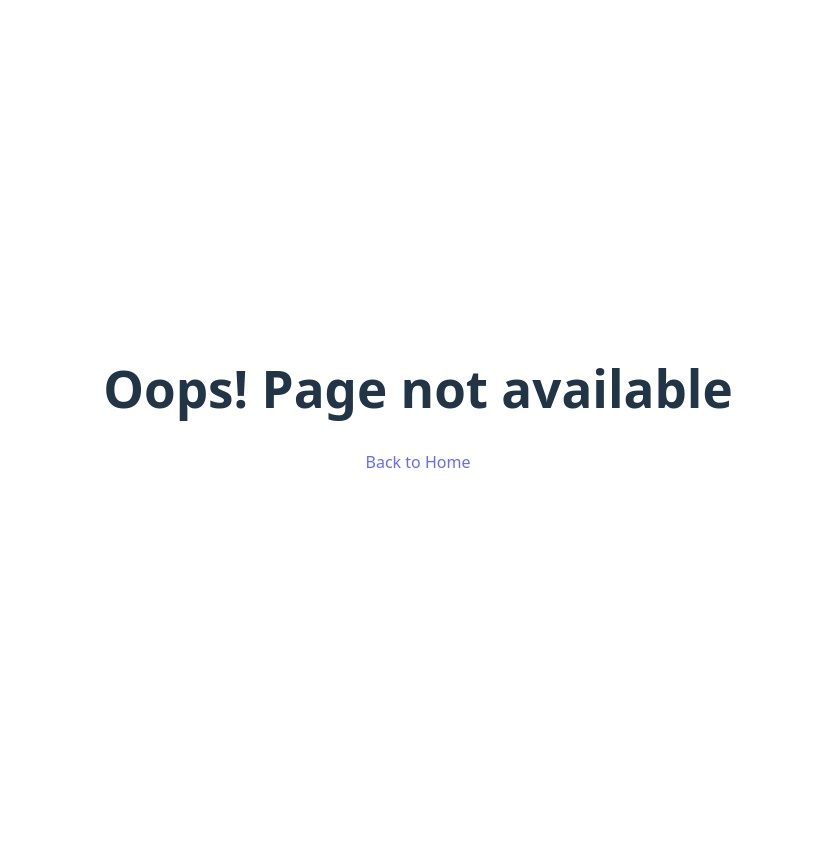
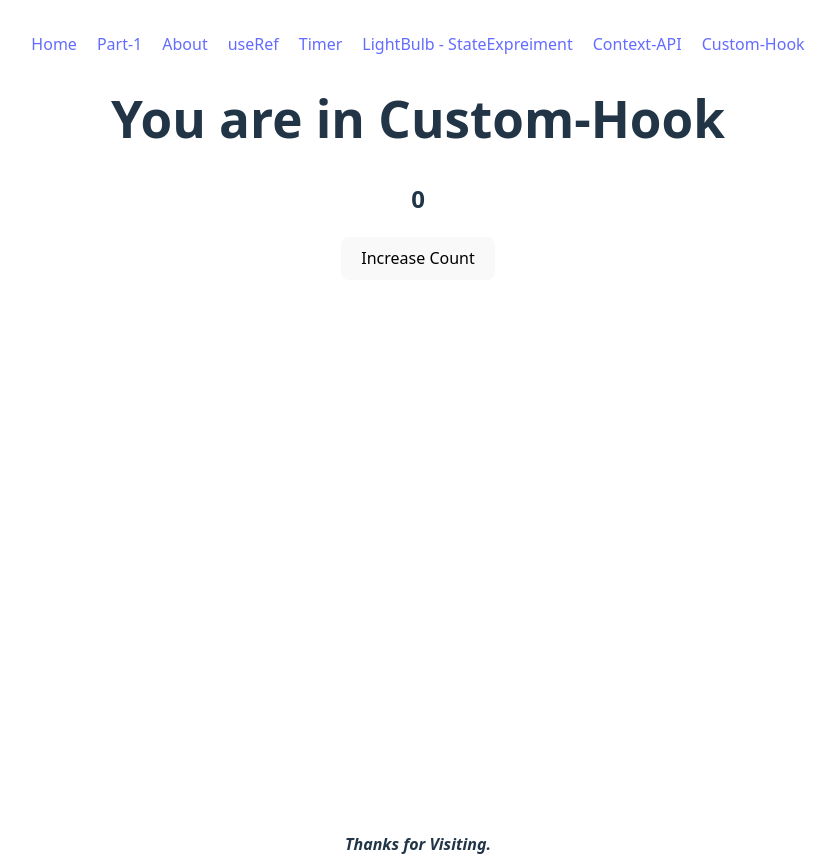
Before and after one commit to rohnate/React, a React (Vite) app: page /customHook in a window 1280 px wide. Shown: the whole page, without its empty margins (222-1057 px from the left). Before the commit the page ends 800 px from the top, so only its background shows below. Built offline with nearby package versions, Linux system fonts and the light colour scheme.

Commit message:
custom hooks learning

```diff
--- a/src/App.jsx
+++ b/src/App.jsx
@@ -10,6 +10,7 @@ import Useref from "./useRef";
 import Timer from "./timer";
 import LightBulb from "./rollingUpState-unoptimalRerenders/LightBulb";
 import ContextAPI from "./contextAPI";
+import CustomHook from "./customHook";
 
 function App() {
   return (
@@ -26,6 +27,7 @@ function App() {
             <Route path="/timer" element={<Timer/>}/>
             <Route path="/lightBulb" element={<LightBulb/>}/>
             <Route path="/contextApi" element={<ContextAPI/>}/>
+            <Route path="/customHook" element={<CustomHook/>}/>
           </Route>
           <Route path="*" element={<Nopage />} />{" "}
           {/* This "*" will catch all the routes other then defined one's to show the Nopage component */}
--- a/src/customHook.jsx
+++ b/src/customHook.jsx
@@ -0,0 +1,26 @@
+import { useState } from "react";
+
+// Defining the custome Hook
+function useCounter() {
+  const [count, setCount] = useState(0);
+
+  function increaseCount() {
+    setCount((c) => c + 1);
+  }
+
+  return {  // returning out the variables from the hook in an object.
+    count: count,
+    increaseCount: increaseCount,
+  };
+}
+
+export default function CustomHook() {
+  const { count, increaseCount } = useCounter();    // using the custom Hook after de-structuring the object
+  return (
+    <div>
+      <h1>You are in Custom-Hook</h1>
+      <h2>{count}</h2>
+      <button onClick={increaseCount}>Increase Count</button>
+    </div>
+  );
+}
--- a/src/header.jsx
+++ b/src/header.jsx
@@ -10,6 +10,7 @@ export default function Header() {
       <Link to="/timer">Timer</Link>
       <Link to="/lightBulb">LightBulb - StateExpreiment</Link>
       <Link to="/contextApi">Context-API</Link>
+      <Link to="/customHook">Custom-Hook</Link>
     </div>
   );
 }
```
Also changed, not shown: 1 other file (tests, documents, lock files or other folders).
